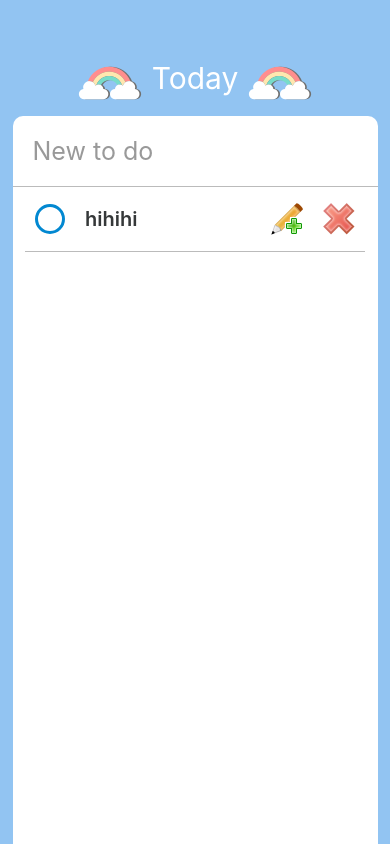
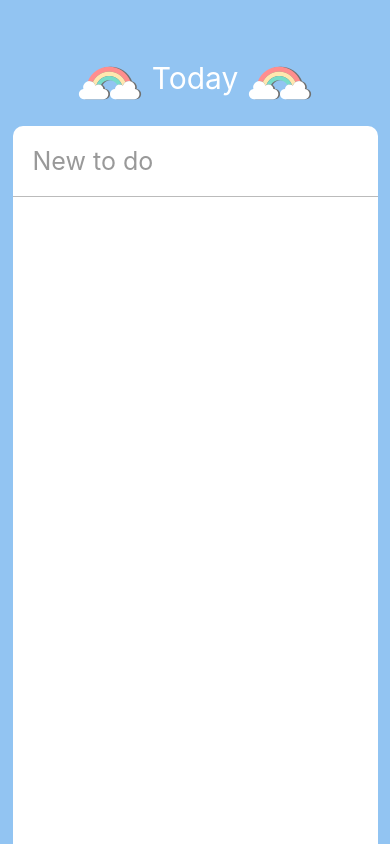
Before and after one commit to Moong0122/hybrid-app, a React Native app in the folder today-todo-list/: screen / in a window 390 px wide. Built offline with nearby package versions, Linux system fonts and the light colour scheme.

Commit message:
update to-dos

```diff
--- a/today-todo-list/App.js
+++ b/today-todo-list/App.js
@@ -10,17 +10,33 @@
   ScrollView,
   Image
 } from "react-native";
+import { AppLoading } from "expo";
 import ToDo from "./ToDo";
+// import { v1 as uuidv1 } from "uuid";
 
+// 확인이 필요하다 uuid를 받는 부분은 다시 수정이 필요!!!!!
+export const serve = async event => {
+  const value = uuidv1();
+  return value;
+};
 const { height, width } = Dimensions.get("window");
 
 export default class App extends React.Component {
   state = {
-    newToDo: ""
+    newToDo: "",
+    loadedToDos: false,
+    toDos: {}
+  };
+  componentDidMount = () => {
+    this._loadToDos();
   };
   render() {
-    // state에서 newToDo 저장 -> to do를 작성하는 곳이다
-    const { newToDo } = this.state;
+    const { newToDo, loadedToDos, toDos } = this.state;
+    // console.log(toDos);
+    // to do가 로딩이 안 되어 있다면
+    if (!loadedToDos) {
+      return <AppLoading />;
+    }
     return (
       <View style={styles.container}>
         <StatusBar barStyle="light-content" />
@@ -38,10 +54,21 @@
             placeholderTextColor={"#999"}
             returnKeyType={"done"}
             autoCorrect={false}
+            onSubmitEditing={this._addToDo}
           />
           {/* _controlNewToDo를 통해 작성된 list들이 ScrollView안에 들어가게 된다 */}
           <ScrollView contentContainerStyle={styles.toDos}>
-            <ToDo text={"hihihi"} />
+            {Object.values(toDos).map(toDo => (
+              // send ToDo -> _deleteToDo function
+              <ToDo
+                key={toDo.id}
+                deleteToDo={this._deleteToDo}
+                uncompleteToDo={this._uncompleteToDo}
+                completeToDo={this._completeToDo}
+                updateToDo={this._updateToDo}
+                {...toDo}
+              />
+            ))}
           </ScrollView>
         </View>
       </View>
@@ -53,12 +80,101 @@
       newToDo: text
     });
   };
+  _loadToDos = () => {
+    this.setState({
+      loadedToDos: true
+    });
+  };
+  _addToDo = () => {
+    const { newToDo } = this.state;
+    if (newToDo !== "") {
+      this.setState({
+        newToDo: ""
+      });
+      // 오브젝트를 생성 -> 리스트 끝에 추가해주는 방법
+      this.setState(prevState => {
+        const ID = Date.now();
+        const newToDoObject = {
+          [ID]: {
+            id: ID,
+            isCompleted: false,
+            text: newToDo,
+            createdAt: Date.now()
+          }
+        };
+        const newState = {
+          ...prevState,
+          toDos: {
+            ...prevState.toDos,
+            ...newToDoObject
+          }
+        };
+        return { ...newState };
+      });
+    }
+  };
+  _deleteToDo = id => {
+    this.setState(prevState => {
+      const toDos = prevState.toDos;
+      delete toDos[id];
+      const newState = {
+        ...prevState,
+        ...toDos
+      };
+      return { ...newState };
+    });
+  };
+  _uncompleteToDo = id => {
+    this.setState(prevState => {
+      const newState = {
+        ...prevState,
+        toDos: {
+          ...prevState.toDos,
+          [id]: {
+            ...prevState.toDos[id],
+            isCompleted: false
+          }
+        }
+      };
+      return { ...newState };
+    });
+  };
+  _completeToDo = id => {
+    this.setState(prevState => {
+      const newState = {
+        ...prevState,
+        toDos: {
+          ...prevState.toDos,
+          [id]: {
+            ...prevState.toDos[id],
+            isCompleted: true
+          }
+        }
+      };
+      return { ...newState };
+    });
+  };
+  _updateToDo = (id, text) => {
+    this.setState(prevState => {
+      const newState = {
+        ...prevState,
+        toDos: {
+          ...prevState.toDos,
+          [id]: {
+            ...prevState.toDos[id],
+            text: text
+          }
+        }
+      };
+      return { ...newState };
+    });
+  };
 }
 
 const styles = StyleSheet.create({
   // 그림과 today 문구 정렬 재정비 필요
   title_img: {
-    marginTop: 50,
+    marginTop: 40,
     marginLeft: 10,
     marginRight: 10
   },
@@ -76,7 +192,7 @@
     fontSize: 30,
     marginTop: 60,
     fontWeight: "400",
-    marginBottom: 20
+    marginBottom: 30
   },
   card: {
     backgroundColor: "white",
@@ -87,7 +203,7 @@
     ...Platform.select({
       ios: {
         shadowColor: "rgb(50,50,50)",
-        shadowOpacity: 0.2,
+        shadowOpacity: -1,
         shadowRadius: 10,
         shadowOffset: {
           height: -1,
--- a/today-todo-list/ToDo.js
+++ b/today-todo-list/ToDo.js
@@ -8,20 +8,35 @@
   Image,
   TextInput
 } from "react-native";
+import PropTypes from "prop-types";
 
 const { width, height } = Dimensions.get("window");
 
 export default class ToDo extends React.Component {
-  state = {
-    isEditing: false,
-    // to-do 항목을 다 했는가
-    isCompleted: false,
-    // 편집하는 내용을 저장해준다
-    toDoValue: ""
+  constructor(props) {
+    super(props);
+    this.state = {
+      isEditing: false,
+      // to-do 항목을 다 했는가
+      isCompleted: false,
+      // 편집하는 내용을 저장해준다
+      toDoValue: props.text
+    };
+  }
+
+  static propTypes = {
+    text: PropTypes.string.isRequired,
+    isCompleted: PropTypes.bool.isRequired,
+    deleteToDo: PropTypes.func.isRequired,
+    id: PropTypes.number.isRequired,
+    uncompleteToDo: PropTypes.func.isRequired,
+    completeToDo: PropTypes.func.isRequired,
+    updateToDo: PropTypes.func.isRequired
   };
+
   render() {
-    const { isEditing, isCompleted, toDoValue } = this.state;
-    const { text } = this.props;
+    const { isEditing, toDoValue } = this.state;
+    const { text, id, deleteToDo, isCompleted } = this.props;
     return (
       <View style={styles.container}>
         <View style={styles.column}>
@@ -37,14 +52,15 @@
           {isEditing ? (
             <TextInput
               style={[
+                styles.text,
                 styles.input,
-                styles.text,
                 isCompleted ? styles.completedText : styles.uncompletedText
               ]}
               value={toDoValue}
               multiline={true}
               onChangeText={this._controlInput}
               returnKeyType={"done"}
+              // 편집하다가 칸 밖을 클릭하면 편집 종료
               onBlur={this._finishEditing}
             />
           ) : (
@@ -83,7 +99,7 @@
                 {/* </View> */}
               </View>
             </TouchableOpacity>
-            <TouchableOpacity>
+            <TouchableOpacity onPressOut={() => deleteToDo(id)}>
               <View style={styles.actionContainer}>
                 {/* <View style={styles.actionText}> */}
                 <Image
@@ -99,25 +115,25 @@
     );
   }
   _toggleComplete = () => {
-    this.setState(prevState => {
-      return {
-        isCompleted: !prevState.isCompleted
-      };
-    });
+    const { isCompleted, uncompleteToDo, completeToDo, id } = this.props;
+    if (isCompleted) {
+      uncompleteToDo(id);
+    } else {
+      completeToDo(id);
+    }
   };
   // 편집 모드 /  수정 안 할 때 모드 -> push the pencil
   _startEditing = () => {
-    const { text } = this.props;
     this.setState({
-      isEditing: true,
-      toDoValue: text
+      isEditing: true
     });
   };
   // 편집을 다 끝내고 체크표시 누르려고 할 때
   _finishEditing = () => {
-    this.setState({
-      isEditing: false
-    });
+    const { toDoValue } = this.state;
+    const { id, updateToDo } = this.props;
+    updateToDo(id, toDoValue);
+    this.setState({ isEditing: false });
   };
   _controlInput = text => {
     this.setState({ toDoValue: text });
@@ -176,6 +192,7 @@
     marginVertical: 10
   },
   input: {
+    paddingBottom: 5,
     marginVertical: 15,
     width: width / 2
   }
--- a/today-todo-list/package.json
+++ b/today-todo-list/package.json
@@ -9,10 +9,13 @@
   },
   "dependencies": {
     "expo": "~37.0.3",
+    "prop-types": "^15.7.2",
     "react": "~16.9.0",
     "react-dom": "~16.9.0",
     "react-native": "https://github.com/expo/react-native/archive/sdk-37.0.0.tar.gz",
-    "react-native-web": "~0.11.7"
+    "react-native-web": "~0.11.7",
+    "util": "^0.12.2",
+    "uuid": "^7.0.3"
   },
   "devDependencies": {
     "babel-preset-expo": "~8.1.0",
```
Also changed, not shown: 1 other file (tests, documents, lock files or other folders).
